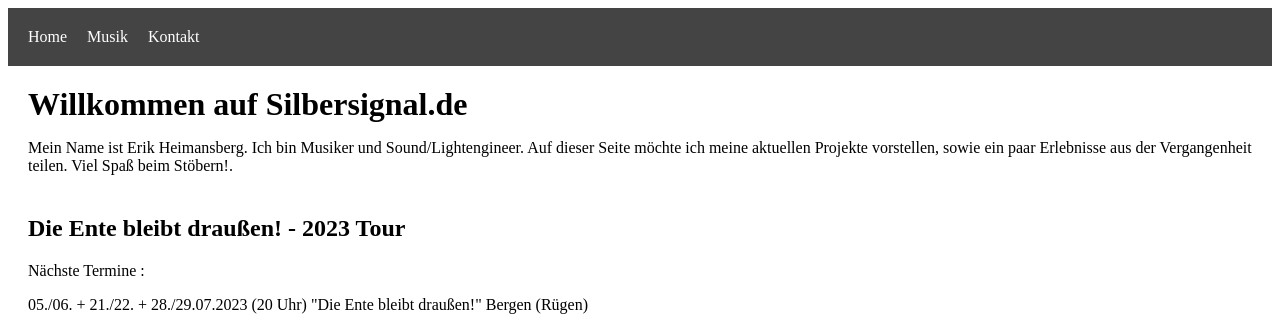
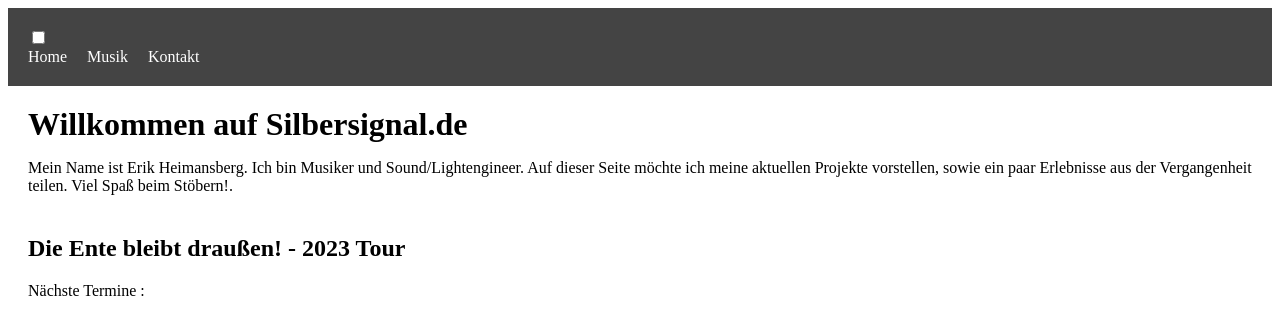
Before and after one commit to spacehumpback/me, a plain HTML site: page index.html in a window 1280 px wide. Shown: the top 317 px of the page. Drawn offline with Linux system fonts and the light colour scheme.

Commit message:
Update index.html

```diff
--- a/index.html
+++ b/index.html
@@ -6,6 +6,11 @@
   </head>
   <body>
     <header>
+      <label class="switch">
+  <input type="checkbox" id="nightmodeToggle">
+  <span class="slider"></span>
+</label>
+
       <nav>
         <ul>
           <li><a href="#">Home</a></li>
@@ -16,6 +21,7 @@
     </header>
     <main>
       <section id="hero">
+
         <h1>Willkommen auf Silbersignal.de</h1>
         <p>Mein Name ist Erik Heimansberg. Ich bin Musiker und Sound/Lightengineer. Auf dieser Seite möchte ich meine
         aktuellen Projekte vorstellen, sowie ein paar Erlebnisse aus der Vergangenheit teilen. Viel Spaß beim Stöbern!.</p>
```
